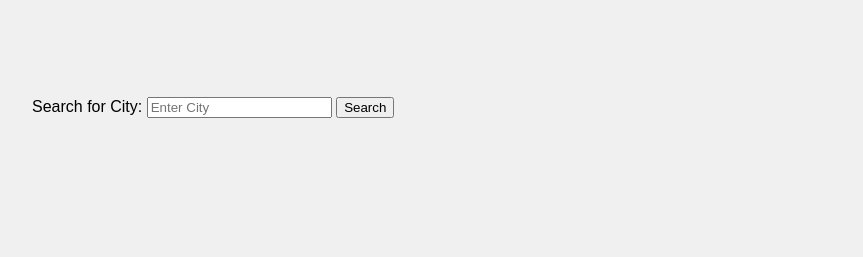
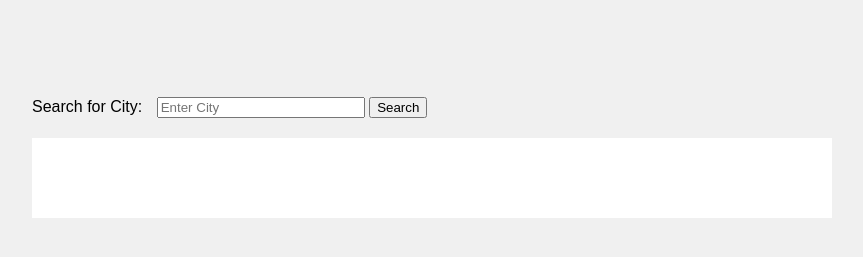
Before and after one commit to HernandezCui/Weather-Forecast, a plain HTML site: page index.html in a window 1280 px wide. Shown: the part 81-338 px from the top of the page, without its empty margins (208-1071 px from the left). Drawn offline with Linux system fonts and the light colour scheme.

Commit message:
Added CSS styling

```diff
--- a/style.css
+++ b/style.css
@@ -17,6 +17,32 @@ body {
 
 .search-container {
     text-align: left;
-    justify-content: left;
     margin-top: 100px;
 }
+
+label {
+    margin-right: 10px;
+}
+
+input[type="text"] {
+    width: 200px;
+}
+
+.search-history {
+    margin-top: 20px;
+}
+
+.weather-display {
+    margin-top: 20px;
+}
+
+.current-weather {
+    text-align: center;
+    background-color: #ffffff;
+    padding: 20px;
+}
+
+.forecast {
+    background-color: #ffffff;
+    padding: 20px;
+}
```
